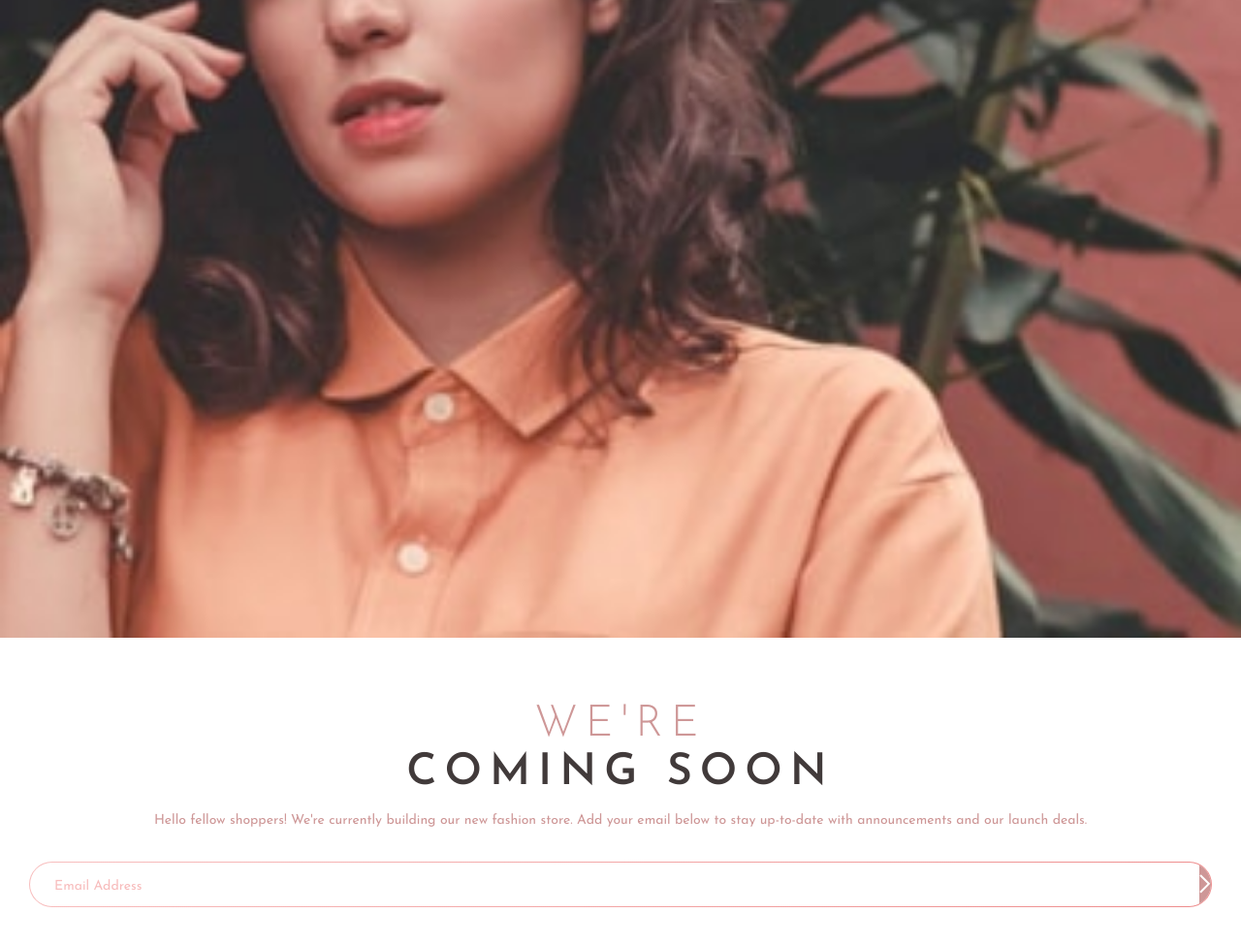
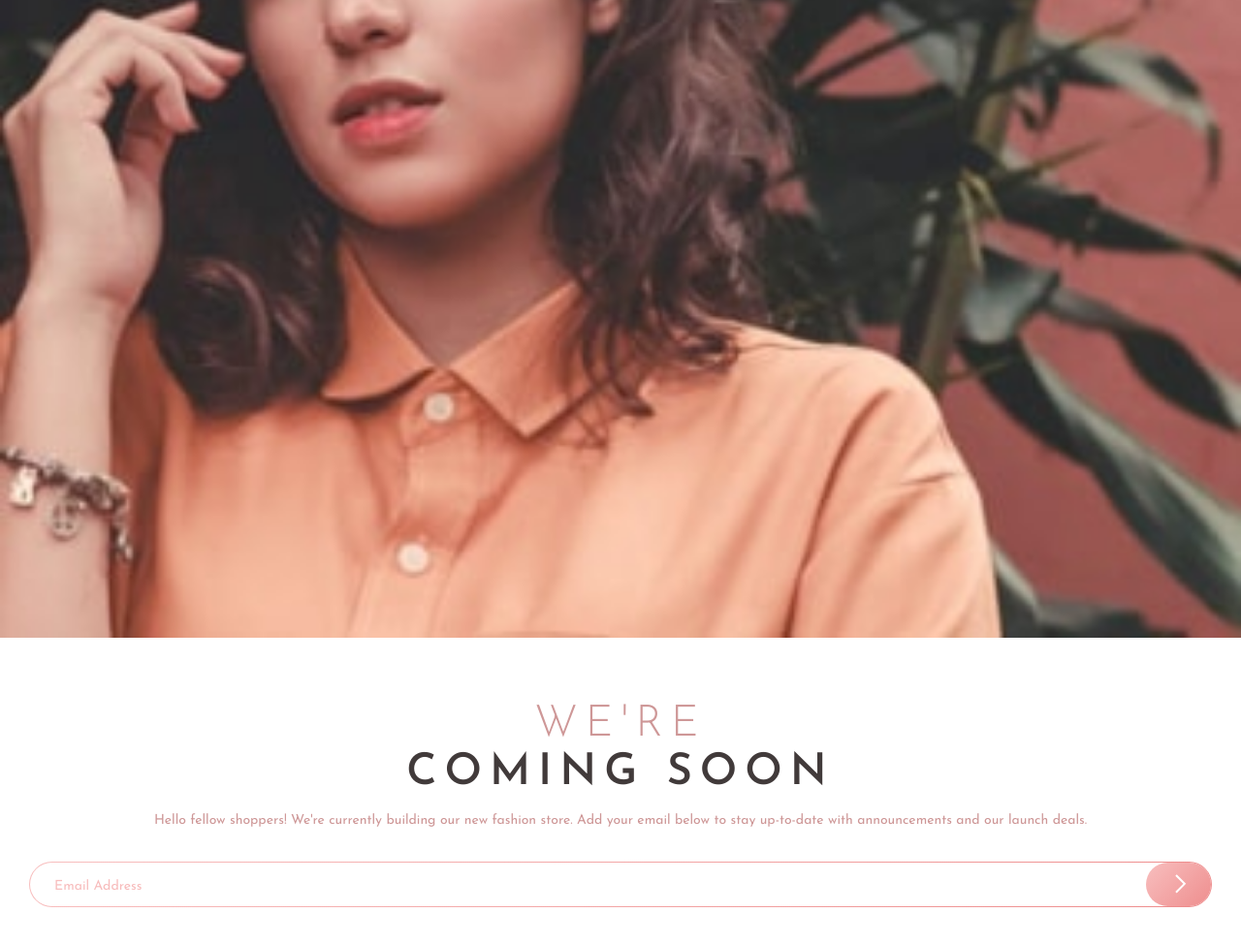
Before and after one commit to vircoding/base-apparel-coming-soon-page-frontend-mentor, a plain HTML site: page index.html in a window 1280 px wide. Shown: the part 275-1249 px from the top of the page at 97% size. Drawn offline with Linux system fonts and the light colour scheme.

Commit message:
improving submit button

```diff
--- a/css/styles.css
+++ b/css/styles.css
@@ -120,4 +120,9 @@ header {
     all: unset;
     line-height: 0;
     background-color: var(--desaturated-red);
+    padding: 0 30px;
+    border-radius: 50px;
+    position: relative;
+    left: 5px;
+    background-image: linear-gradient(135deg, hsl(0, 80%, 86%), hsl(0, 74%, 74%));
 }
```
